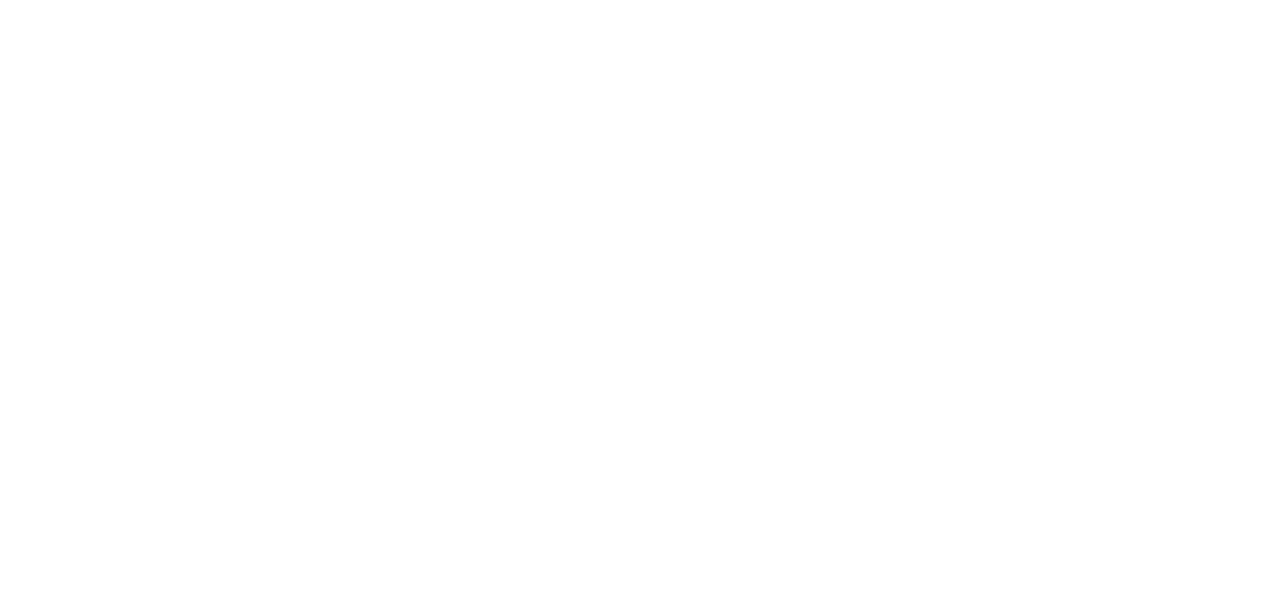
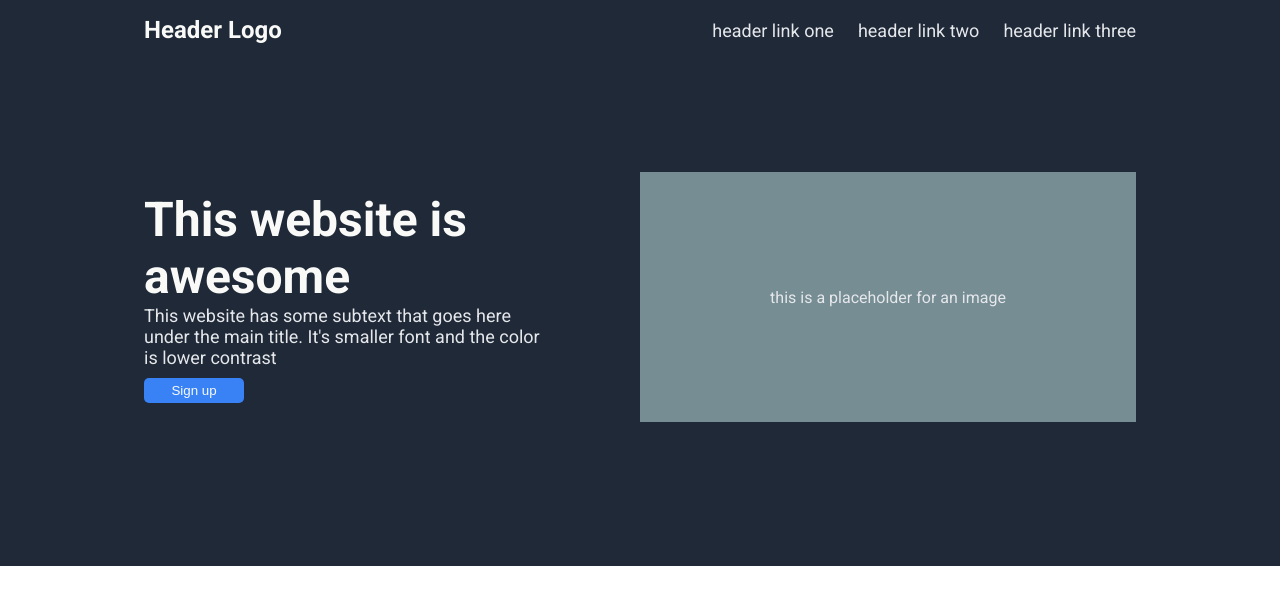
Before and after one commit to KiyuV/landing-page, a plain HTML site: page index.html in a window 1280 px wide. Drawn offline with Linux system fonts and the light colour scheme.

Commit message:
feat: structure and style page's top section

```diff
--- a/css/landing_page_style.css
+++ b/css/landing_page_style.css
@@ -0,0 +1,95 @@
+@import url('https://fonts.googleapis.com/css2?family=Roboto:ital,wght@0,400;0,500;0,700;1,300&display=swap');
+
+body {
+    font-family: Roboto, serif;
+    height: 100vh;
+    margin: 0px;
+    padding: 0px;
+    box-sizing: border-box;
+}
+
+.main-container {
+    display: flex;
+    flex-direction: column;
+}
+
+.section-1 {
+    background-color: #1F2937;
+    padding: 16px;
+}
+
+.section-1-1, .footer {
+    background-color: #1F2937;
+    margin: 0px 10vw;
+}
+
+/* Removing default list styling */
+ul {
+    list-style: none;
+    display: flex;
+    margin: 0px;
+    padding: 0px;
+    gap: 24px;
+}
+
+a {
+    text-decoration: none;
+    color: #E5E7EB;
+    font-size: 18px;
+    font-weight: 400;
+}
+
+.header {
+    display: flex;
+    color: #F9FAF8;
+    justify-content: space-between;
+    align-items: center;
+}
+
+#logo {
+    font-weight: 700;
+    font-size: 24px;
+}
+
+h1 {
+    font-size: 48px;
+    color: #F9FAF8;
+    width: 400px;
+    margin: 0px;
+    padding: 0px;
+}
+
+.secondary-text {
+    font-size: 18px;
+    color: #E5E7EB;
+    width: 400px;
+    margin: 0px;
+}
+
+.img-holder {
+    display: flex;
+    background-color: #758D93;
+    color: #E5E7EB;
+    justify-content: center;
+    align-items: center;
+    height: 250px;
+    width: 50%;
+}
+
+.header-info {
+    display: flex;
+    justify-content: space-between;
+    align-items: center;
+    margin: 8em 0px;
+}
+
+button {
+    background-color: #3882F6;
+    color: #F9FAF8;
+    font-weight: 500;
+    border-radius: 5px;
+    border: none;
+    padding: 5px;
+    width: 100px;
+    margin-top: 10px;
+}
--- a/index.html
+++ b/index.html
@@ -6,6 +6,29 @@
         <link rel="stylesheet" href="./css/landing_page_style.css">
     </head>
     <body>
-
+        <div class="main-container">
+            <div class="section-1">
+                <div class="section-1-1">
+                    <div class="header">
+                        <div id="logo">Header Logo</div>
+                        <ul>
+                            <li><a href="#">header link one</a></li>
+                            <li><a href="#">header link two</a></li>
+                            <li><a href="#">header link three</a></li>
+                        </ul>
+                    </div>
+                    <div class="header-info">
+                        <div>
+                            <h1>This website is awesome</h1>
+                            <p class="secondary-text">This website has some subtext that goes here under the main title. It's smaller font and the color is lower contrast</p>
+                            <button type="button">Sign up</button>
+                        </div>
+                        <div class="img-holder">this is a placeholder for an image</div>
+                    </div>
+                </div>
+            </div>
+            <div class="section-2"></div>
+            <div class="footer"></div>
+        </div>
     </body>
 </html>
```
